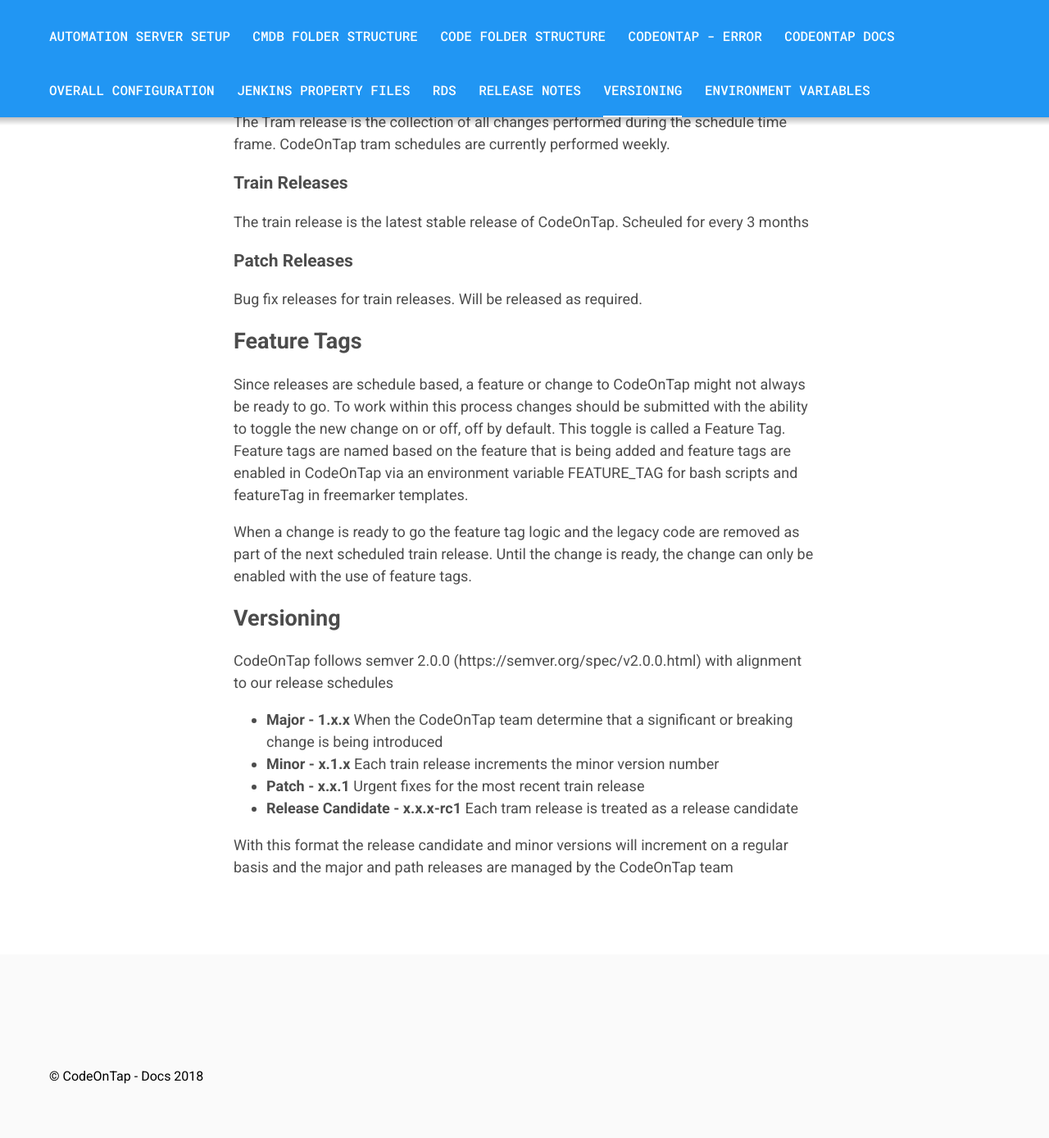
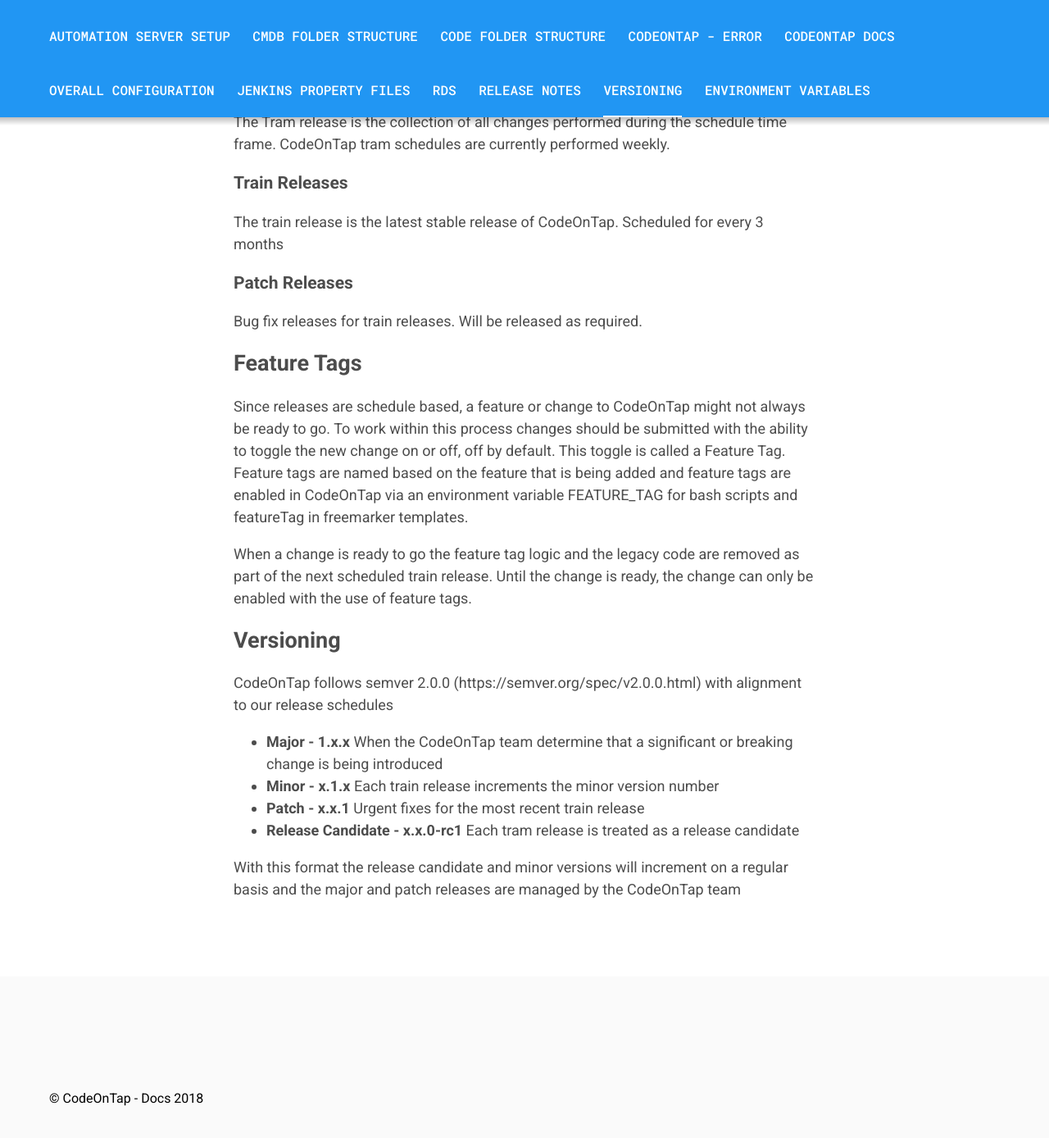
Before and after one commit to codeontap/codeontap, a Jekyll site: the page built from Source/versioning.md, in a window 1280 px wide and 1400 px high, scrolled down 396 px. Shown: the top 1388 px of the window at 82% size. Built offline with Jekyll 4.4.1, drawn with Linux system fonts in a browser that asks for light colours.

Commit message:
Update versioning.md

```diff
--- a/Source/versioning.md
+++ b/Source/versioning.md
@@ -13,7 +13,7 @@
 
 ### Train Releases
 
-The train release is the latest stable release of CodeOnTap. Scheuled for every 3 months
+The train release is the latest stable release of CodeOnTap. Scheduled for every 3 months
 
 ### Patch Releases
 
@@ -32,6 +32,6 @@
 - **Major - 1.x.x** When the CodeOnTap team determine that a significant or breaking change is being introduced
 - **Minor - x.1.x** Each train release increments the minor version number
 - **Patch - x.x.1** Urgent fixes for the most recent train release
-- **Release Candidate - x.x.x-rc1** Each tram release is treated as a release candidate
+- **Release Candidate - x.x.0-rc1** Each tram release is treated as a release candidate
 
-With this format the release candidate and minor versions will increment on a regular basis and the major and path releases are managed by the CodeOnTap team
+With this format the release candidate and minor versions will increment on a regular basis and the major and patch releases are managed by the CodeOnTap team
```
